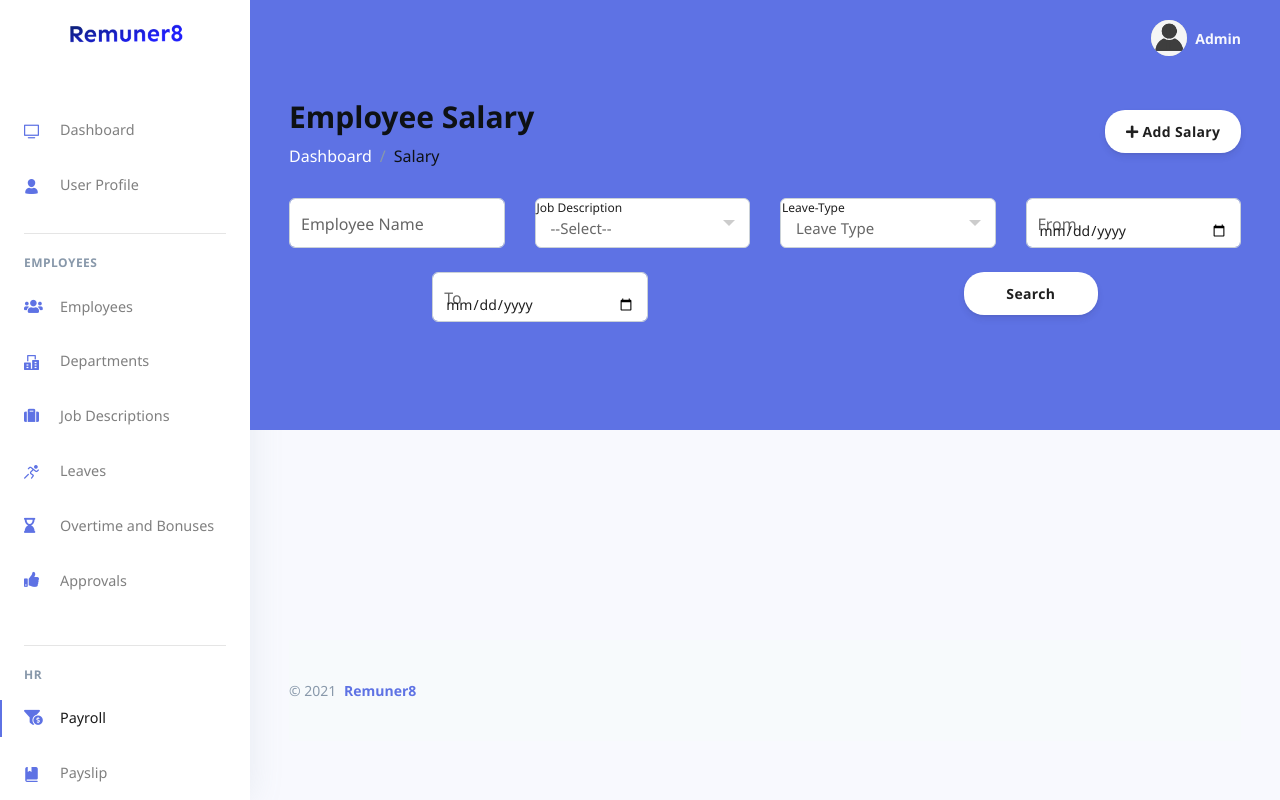
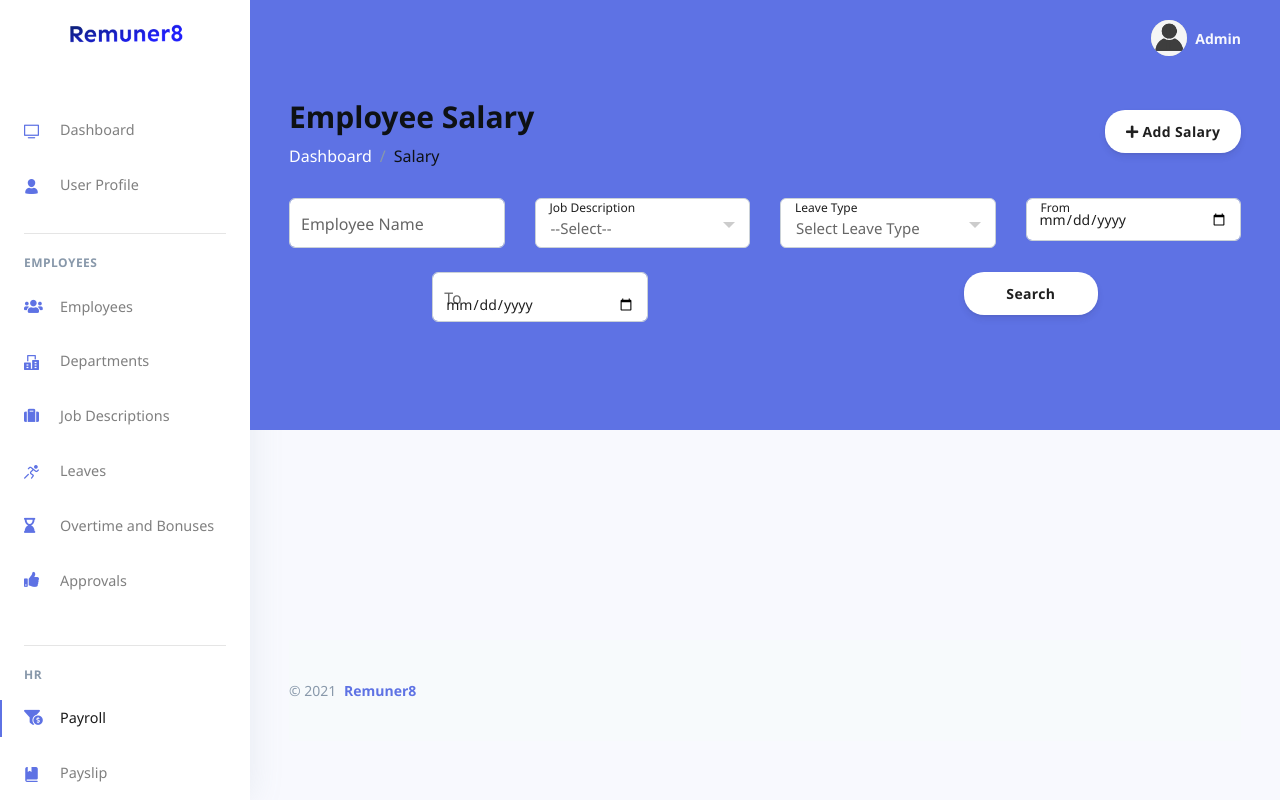
Before and after one commit to emwhylaj/Remuner8-ClientSide, a React (Create React App) app: page /admin/payroll in a window 1280 px wide. Built offline with nearby package versions, Linux system fonts and the light colour scheme.

Commit message:
fixed label in select component and date picker

```diff
--- a/src/components/Forms/DatePicker.jsx
+++ b/src/components/Forms/DatePicker.jsx
@@ -1,21 +1,26 @@
 import React, { useState } from 'react';
 import { Input } from 'reactstrap';
 import dateFormat from 'dateformat';
+import { FocusLabel } from 'components/Forms/SelectBox.styles';
 
 const getValidDate = date => dateFormat(date, 'yyyy-mm-dd');
 
-const DatePicker = ({ date, onChange }) => {
+const DatePicker = ({ date, onChange, label, adjustLabel }) => {
   const [today, setDate] = useState();
   const setTodaysDate = date => setDate(getValidDate(date));
 
   return (
     <>
       <Input
+        name="datepicker"
         type="date"
         defaultValue={date ? getValidDate(date) : today}
         onChange={onChange}
         onClick={() => setTodaysDate(today)}
       />
+      <FocusLabel htmlFor="datepicker" adjustLabel={adjustLabel}>
+        {label}
+      </FocusLabel>
     </>
   );
 };
--- a/src/components/Forms/SelectBox.jsx
+++ b/src/components/Forms/SelectBox.jsx
@@ -15,7 +15,13 @@ import {
   FocusLabel
 } from './SelectBox.styles';
 
-const SelectBox = ({ options, label, focusLabel, defaultValue }) => {
+const SelectBox = ({
+  options,
+  label,
+  focusLabel,
+  defaultValue,
+  adjustLabel
+}) => {
   const [dropdownOpen, setDropdown] = useState(false);
   const toggle = () => setDropdown(!dropdownOpen);
   const [state, setState] = useState({
@@ -112,7 +118,9 @@ const SelectBox = ({ options, label, focusLabel, defaultValue }) => {
           </SelectDropdown>
         </DropdownContainer>
       </SpanContainer>
-      <FocusLabel htmlFor="select box">{focusLabel}</FocusLabel>
+      <FocusLabel adjustLabel={adjustLabel} htmlFor="select-box">
+        {focusLabel}
+      </FocusLabel>
     </>
   );
 };
--- a/src/components/Forms/SelectBox.styles.jsx
+++ b/src/components/Forms/SelectBox.styles.jsx
@@ -3,6 +3,10 @@ import styled, { css } from 'styled-components';
 const SpanSelectStyles = css`
   border-top-left-radius: 0;
   border-top-right-radius: 0;
+`;
+
+const labelStyles = css`
+  line-height: 50px;
 `;
 
 const getSpanSelectStyles = props => (props.open ? SpanSelectStyles : '');
@@ -45,6 +49,13 @@ export const SpanSingleSelect = styled.span`
   ${getSpanSelectStyles}
 `;
 
+const getLineHeight = props =>
+  !props.focusLabel
+    ? labelStyles
+    : css`
+        line-height: 40px;
+      `;
+
 export const SpanSelectRendered = styled.span`
   overflow: hidden;
   text-overflow: ellipsis;
@@ -55,7 +66,7 @@ export const SpanSelectRendered = styled.span`
   color: #676767;
   font-size: 15px;
   font-weight: normal;
-  line-height: 50px;
+  ${getLineHeight}
   user-select: none;
   cursor: pointer;
 `;
@@ -64,7 +75,7 @@ export const SpanSelectArrow = styled.span`
   height: 42px;
   right: 7px;
   position: absolute;
-  top: 1px;
+  top: 3px;
   width: 20px;
 `;
 
@@ -140,9 +151,7 @@ const highlightedStyles = css`
   color: white;
 `;
 
-const getSelectedStyles = props => {
-  return props.selected && selectedStyles;
-};
+const getSelectedStyles = props => props.selected && selectedStyles;
 
 export const SelectOption = styled.li`
   user-select: none;
@@ -171,4 +180,9 @@ export const FocusLabel = styled.label`
   top: -21px;
   font-size: 12px;
   z-index: 1;
+  ${props =>
+    props.adjustLabel &&
+    css`
+      left: 30px;
+    `}
 `;
--- a/src/components/Payroll/InputRow.jsx
+++ b/src/components/Payroll/InputRow.jsx
@@ -4,6 +4,7 @@ import { Row, Col } from 'reactstrap';
 import CustomButton from 'components/Custom-Buttons/Button';
 import FormInput from 'components/Forms/Input';
 import SelectBox from 'components/Forms/SelectBox';
+import DatePicker from 'components/Forms/DatePicker';
 
 const options = ['Pending', 'Approved', 'Rejected'];
 const roleOptions = ['Employee', 'Manager'];
@@ -19,18 +20,20 @@ const InputRow = () => {
           focusLabel="Job Description"
           label="--Select--"
           options={roleOptions}
+          adjustLabel
         ></SelectBox>
       </Col>
       <Col sm={6} md={5} lg={4} xl={3}>
         <SelectBox
           className="p-2"
-          focusLabel="Leave-Type"
-          label="Leave Type"
+          focusLabel="Leave Type"
+          label="Select Leave Type"
           options={options}
+          adjustLabel
         ></SelectBox>
       </Col>
       <Col sm={6} md={5} lg={3} xl={3}>
-        <FormInput label="From" type="date" />
+       <DatePicker label="From" adjustLabel/>
       </Col>
       <Col sm={6} md={5} lg={3} xl={3}>
         <FormInput label="To" type="date" />
--- a/src/pages/Dashboard/Payroll.js
+++ b/src/pages/Dashboard/Payroll.js
@@ -15,7 +15,6 @@ const Payroll = () => {
       <div className="content container-fluid">
         <Header toggleModal={toggleModal} />
         <InputRow />
-        {/* <EmployeeTable/> */}
       </div>
       <AddSalaryModal isOpen={modalOpen} toggleModal={toggleModal} />
     </div>
```
